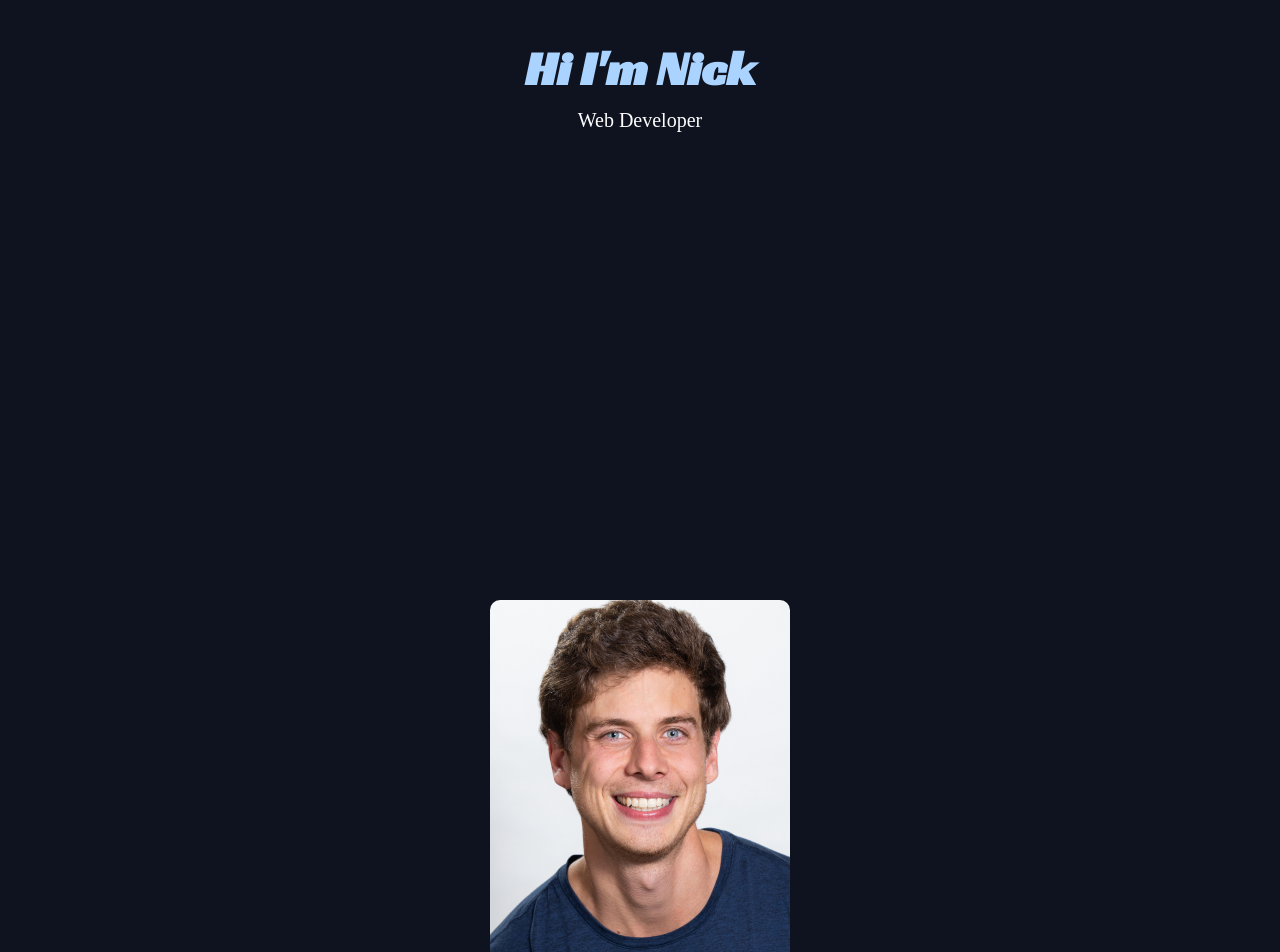
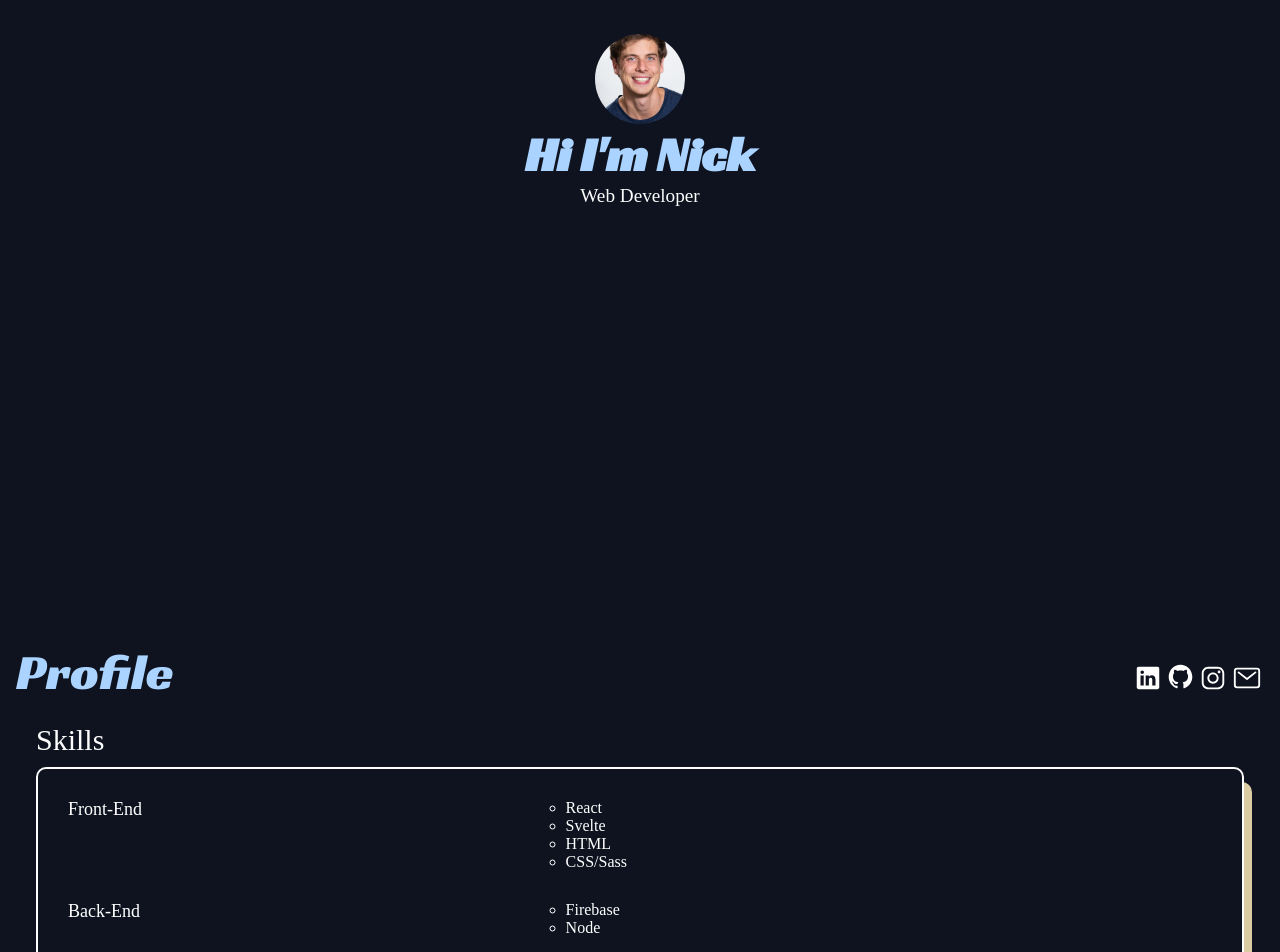
Before and after one commit to nickhibbits/react-website, a React (Create React App) app: page / in a window 1280 px wide. Shown: the part 300-1252 px from the top of the page. Built offline with nearby package versions, Linux system fonts and the light colour scheme; a web font is replaced by a local one.

Commit message:
Rework grid, make avatar a circle

```diff
--- a/src/components/Home.js
+++ b/src/components/Home.js
@@ -7,11 +7,9 @@ export const Home = () => {
   return (
     <main id="home-component">
       <div className="headline-wrapper">
+        <img id="nick-image" src={nick} alt="nick-hibbits"></img>
         <div className="headline">Hi I'm Nick</div>
         <div className="subline">Web Developer</div>
-      </div>
-      <div className="image-wrapper">
-        <img src={nick} alt="nick-hibbits"></img>
       </div>
     </main>
   );
--- a/src/styles/App.css
+++ b/src/styles/App.css
@@ -1,7 +1,7 @@
 .app-wrapper {
   display: grid;
   grid-template-columns: repeat(4, 1fr);
-  grid-template-rows: 190vh 185vh 310vh 30px;
+  grid-template-rows: 110vh 200vh 310vh 30px;
   min-height: 100vh;
 }
 
--- a/src/styles/Home.css
+++ b/src/styles/Home.css
@@ -1,6 +1,6 @@
 #home-component {
   display: grid;
-  grid-template-rows: 95vh 85vh;
+  grid-template-rows: 105vh;
   font-size: var(--title-size);
   color: white;
   grid-area: 1 / 1 / 2 / 5;
@@ -17,28 +17,19 @@
 .headline {
   font-weight: bold;
   font-size: 3rem;
-  margin: 10px;
   color: var(--text-light-two);
 }
 
 .subline {
   text-align: center;
-  font-size: 20px;
+  font-size: 1.2rem;
   font-family: var(--font-family-two);
   color: var(--text-light);
 }
 
-.image-wrapper {
-  display: flex;
-  display: flex;
-  flex-direction: column;
-  justify-content: center;
-  align-items: center;
+#nick-image {
+  height: 90px;
+  width: 90px;
+  object-fit: cover;
+  border-radius: 50%;
 }
-
-img {
-  height: 400px;
-  width: 300px;
-  object-fit: cover;
-  border-radius: 10px;
-}
```
